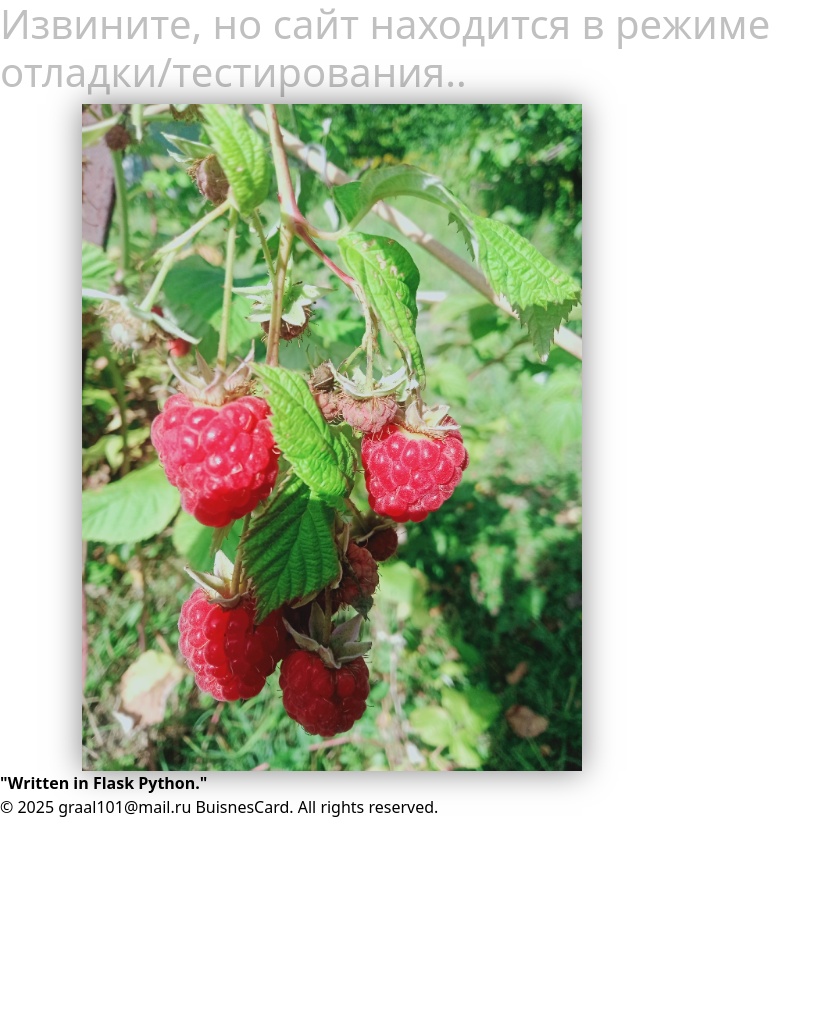
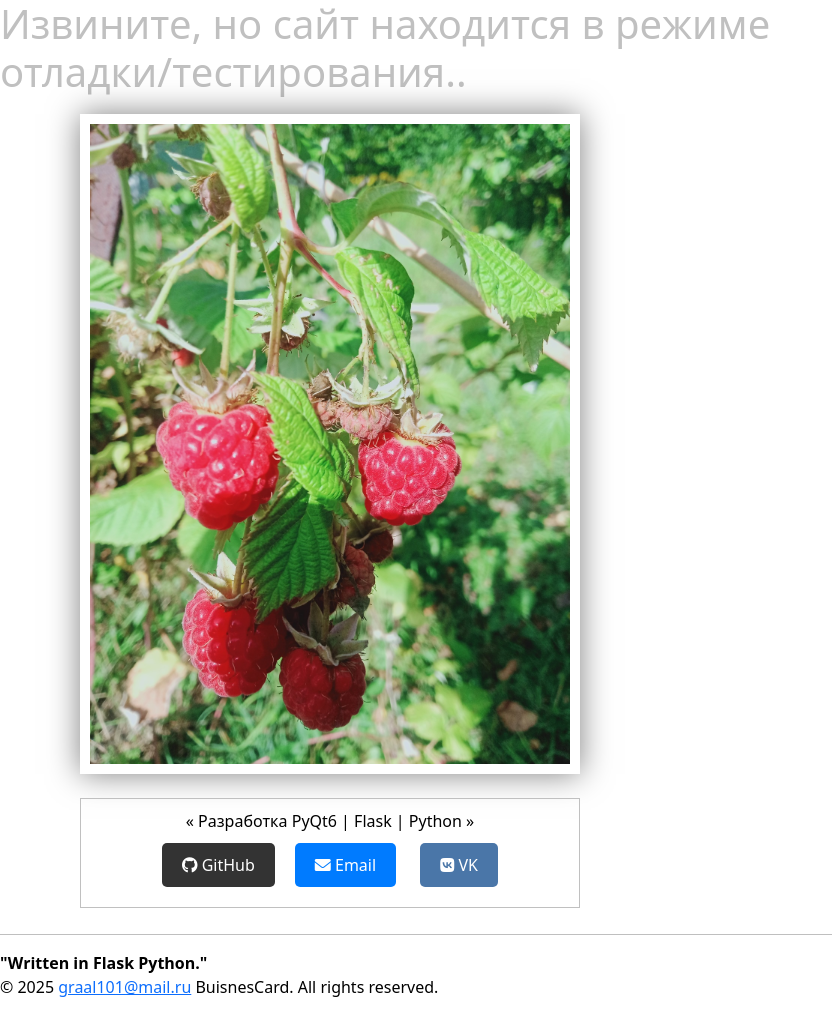
Before and after one commit to graal101/BuisnesCard, a Flask app: page / in a window 1280 px wide. Shown: the whole page, without its empty margins (0-832 px from the left). Before the commit the page ends 817 px from the top, so only its background shows below. Run offline with Flask 3, Linux system fonts and the light colour scheme; data comes from the database, SQL or seed files in the repository; some libraries are stand-ins or nearby versions.

Commit message:
added social buttons

```diff
--- a/main.py
+++ b/main.py
@@ -32,14 +32,6 @@ def home():
         db.session.commit()
     return render_template('index.html')
 
-'''
-@app.route('/print')
-def print_sqlite():
-    """Print visitors, count."""
-    res = Guests.query.all()
-    lst: list = [[person.ip, person.user_agent, person.visittime] for person in res]
-    return render_template('print.html', vst=lst)
-'''
 
 if __name__ == '__main__':
     app.run(debug=True)
--- a/models.py
+++ b/models.py
@@ -11,7 +11,6 @@ db = SQLAlchemy()
 class Guests(db.Model):
     """Reg of unique customers."""
 
-
     ids = db.Column(db.Integer, primary_key=True, autoincrement=True)
     ip = db.Column(db.String(20), unique=False, nullable=True)
     user_agent = db.Column(db.Text, unique=False, nullable=True)
--- a/static/css/style.css
+++ b/static/css/style.css
@@ -12,26 +12,34 @@ footer{
     /*color: #FFC107*/;
 
 }
+.bordered-text {
+            border: 1px solid silver;
+            color: black;
+            padding: 10px; /* Отступы внутри рамки */
+            display: inline-block; /* Чтобы рамка обтекала текст */
+            text-align: center;
+        }
 /* Стили для кнопок соцсетей */
-.social-links {
-    display: flex; /* Используем flexbox для выравнивания кнопок */
-    justify-content: center; /* Центрируем кнопки по горизонтали */
-    gap: 15px; /* Промежуток между кнопками */
-    margin: 20px 0; /* Отступы сверху и снизу */
-}
+.button {
+            display: inline-block; /* Чтобы кнопки располагались в ряд */
+            padding: 10px 20px; /* Внутренние отступы */
+            margin: 10px; /* Внешние отступы */
+            border: none; /* Убираем рамку */
+            border-radius: 5px; /* Закругленные углы */
+            color: white; /* Цвет текста */
+            text-decoration: none; /* Убираем подчеркивание */
+            font-size: 16px; /* Размер шрифта */
+            cursor: pointer; /* Курсор при наведении */
+        }
 
-.social-links a {
-    display: inline-block; /* Делаем ссылки блочными для удобства стилизации */
-    text-decoration: none; /* Убираем подчеркивание */
-    color: #000; /* Черный цвет для контуров */
-    border: 2px solid #000; /* Черная рамка */
-    background-color: transparent; /* Прозрачный фон */
-    padding: 10px; /* Внутренние отступы */
-    border-radius: 5px; /* Закругляем углы */
-    transition: background-color 0.3s, color 0.3s; /* Плавный переход цвета фона и текста */
-}
+        .github {
+            background-color: #333; /* Цвет фона для GitHub */
+        }
 
-.social-links a:hover {
-    background-color: #000; /* Черный фон при наведении */
-    color: #fff; /* Белый цвет текста при наведении */
-}
+        .mail {
+            background-color: #007bff; /* Цвет фона для Mail */
+        }
+
+        .vk {
+            background-color: #4a76a8; /* Цвет фона для VK */
+        }
--- a/templates/index.html
+++ b/templates/index.html
@@ -7,6 +7,7 @@
 
 <head>
 	<title>Card graal101@mail.ru</title>
+        <link rel="icon" href="{{ url_for('static', filename='malina.png') }}" type="image/png">
 
 
         <link rel="stylesheet" href="https://cdn.jsdelivr.net/npm/bootstrap@5.3.3/dist/css/bootstrap.min.css" >
@@ -18,16 +19,31 @@
 
 <body>
 	<h1> Извините, но сайт находится в режиме<br> отладки/тестирования..</h1>
-   <div  class="container" >
+   <div  class="container" style="margin: '20px'; padding: 10px;">
         <div class="photo-frame">
             <img src="{{ url_for('static', filename='img/berry.jpg') }}" alt="Малинка"
-             style="width: 500px; height: auto; box-shadow: 0 0 30px rgba(0, 0, 0, 0.5);">
+             style="width: 500px; height: auto; box-shadow: 0 0 30px rgba(0, 0, 0, 0.5); padding: 10px;">
         </div>
-   </div>
+        <br>
+
+   <div class="bordered-text" style="width: 500px; aligin: center"  >
+        <q> Разработка PyQt6 | Flask | Python </q>
+        <br>
+        <a href="https://github.com" class="button github">
+          <i class="fab fa-github"></i> GitHub
+        <a href="mailto:example@mail.com" class="button mail">
+          <i class="fas fa-envelope"></i> Email
+        </a>
+        <a href="https://vk.com" class="button vk">
+          <i class="fab fa-vk"></i> VK
+        </a>
+    </div>
+    </div>
 
 </body>
 <footer>
+        <hr>
         <b>"Written in Flask Python."</b>
-        <p>&copy; 2025 graal101@mail.ru BuisnesCard. All rights reserved.</p>
+        <p>&copy; 2025 <a href="mailto:graal101@mail.ru">graal101@mail.ru</a> BuisnesCard. All rights reserved.</p>
 </footer>
 </html>
```
